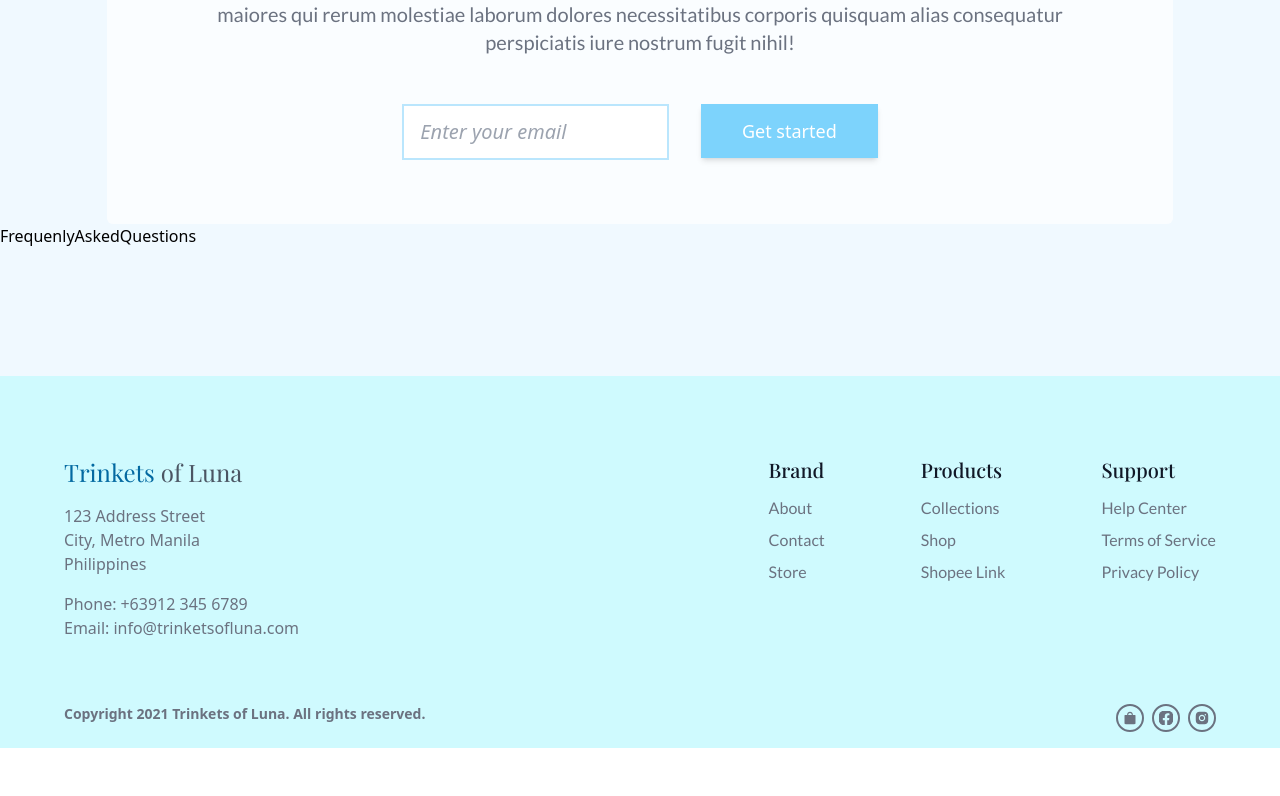
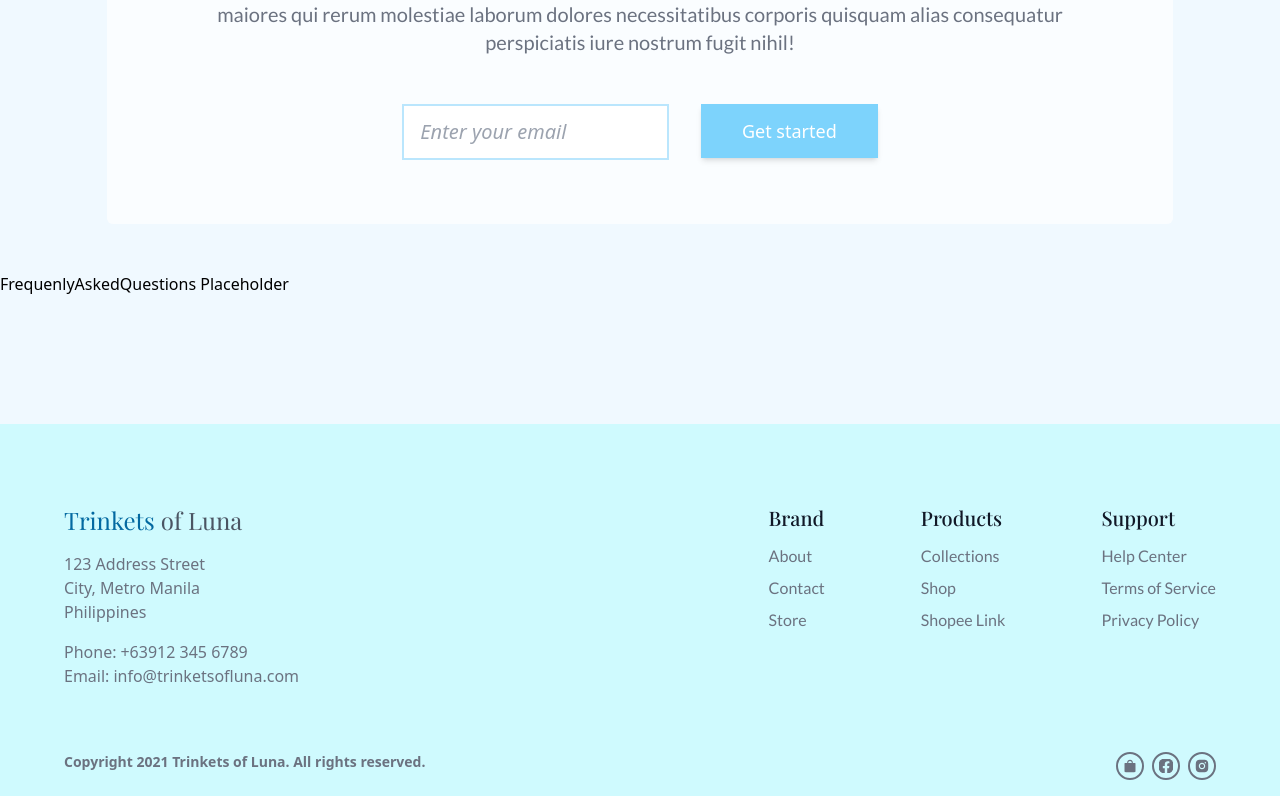
Before and after one commit to cedricquitor/trinketsofluna-ecommerce-web-app, a React (Create React App) app: page / in a window 1280 px wide. Shown: the part 3582-4378 px from the top of the page. Before the commit the page ends 4330 px from the top, so only its background shows below. Built offline with nearby package versions, Linux system fonts and the light colour scheme; no server answers; the database is empty.

Commit message:
Added gateway to admin panel

```diff
--- a/src/components/AdminPanel.jsx
+++ /dev/null
@@ -1,16 +0,0 @@
-import React, { useState, useEffect } from "react";
-import { useAuthContext } from "../context/AuthContext";
-import Loading from "./Loading";
-
-const AdminPanel = () => {
-  const [isAdmin, setIsAdmin] = useState(false);
-  const { user, auth, loading } = useAuthContext;
-
-  useEffect(() => {
-    console.log(user);
-  }, []);
-
-  return <>{loading ? <Loading /> : <button className="btn--primary w-1/12 fixed right-8 bottom-8 py-3">Admin</button>}</>;
-};
-
-export default AdminPanel;
--- a/src/components/FrequenlyAskedQuestions.jsx
+++ b/src/components/FrequenlyAskedQuestions.jsx
@@ -2,8 +2,8 @@ import React from "react";
 
 const FrequenlyAskedQuestions = () => {
   return (
-    <div>
-      <h1>FrequenlyAskedQuestions</h1>
+    <div className="mx-auto container mt-12">
+      <h1>FrequenlyAskedQuestions Placeholder</h1>
     </div>
   );
 };
--- a/src/components/Profile.jsx
+++ b/src/components/Profile.jsx
@@ -1,12 +1,12 @@
-import React from "react";
+import React, { useEffect, useState } from "react";
 import { BiUserCircle } from "react-icons/bi";
 import { useNavigate } from "react-router-dom";
 import { useAuthContext } from "../context/AuthContext";
 import Loading from "./Loading";
 
 const Profile = () => {
+  const [isAdmin, setIsAdmin] = useState(false);
   const { user, loading, logoutUser } = useAuthContext();
-
   const navigate = useNavigate();
 
   const handleLogout = () => {
@@ -24,14 +24,18 @@ const Profile = () => {
             <div className="mx-8 md:mx-16 mb-4 md:mb-8">
               <BiUserCircle className="h-32 w-32 mb-2 mx-auto text-sky-300 dark:text-sky-500" />
               <h1 className="mb-8 font-playfair font-medium text-gray-900 text-2xl md:text-3xl text-center dark:text-zinc-100">My Account</h1>
-              <p className="font-lato text-gray-500 text-base md:text-lg dark:text-gray-400">Personal Information</p>
+              <p className="mb-2 font-lato text-gray-500 text-lg md:text-xl dark:text-gray-400">Personal Information</p>
+              <p className="font-lato text-gray-500 text-sm md:text-base dark:text-gray-400">Name</p>
               <p className="mb-4 font-lato text-gray-900 text-lg md:text-xl dark:text-zinc-100">{user.displayName}</p>
-              <p className="font-lato text-gray-500 text-base md:text-lg dark:text-gray-400">Personal Information</p>
+              <p className="font-lato text-gray-500 text-sm md:text-base dark:text-gray-400">Email Address</p>
               <p className="font-lato text-gray-900 text-lg md:text-xl dark:text-zinc-100">{user.email}</p>
             </div>
-            <button onClick={() => handleLogout()} className="btn--secondary my-auto mx-auto py-3">
-              Logout
-            </button>
+            <div className="flex">
+              <button onClick={() => handleLogout()} className="btn--secondary my-auto mx-auto py-3">
+                Logout
+              </button>
+              {user.uid === "d64TMtbWfhNntekeJKF8U2RafcE3" ? <button className="btn--primary py-3 mx-auto my-auto">Admin Panel</button> : null}
+            </div>
           </div>
         </section>
       )}
```
